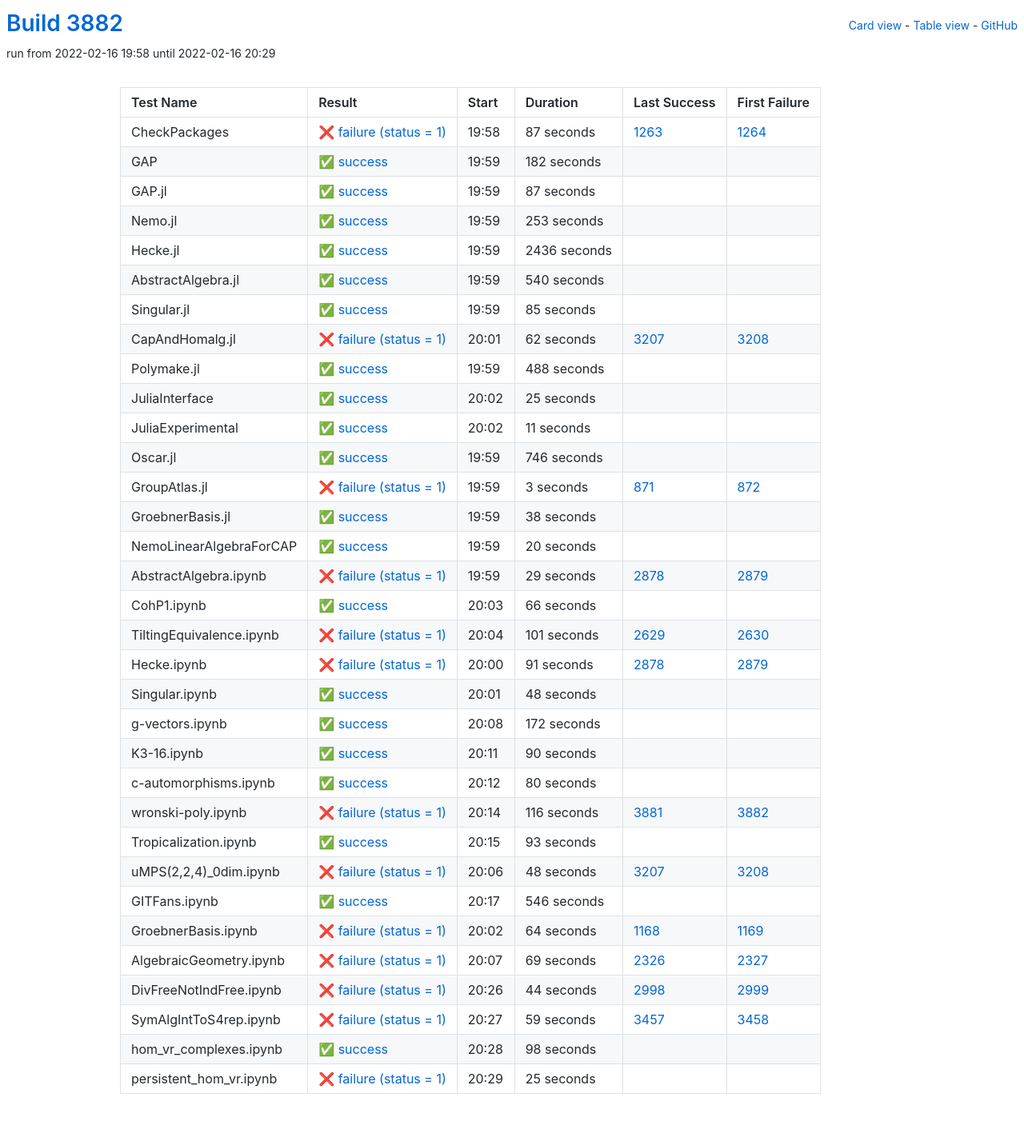
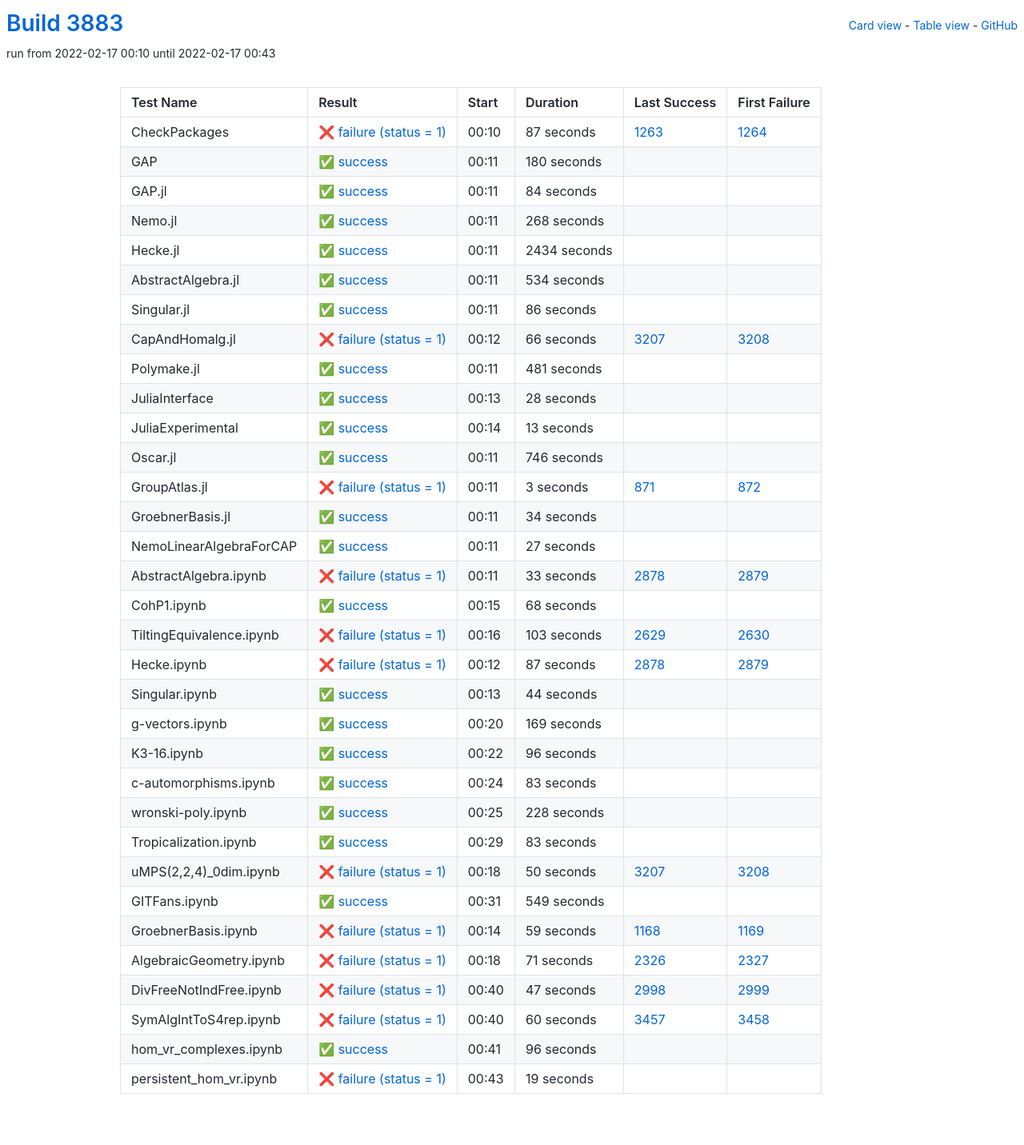
Before and after one commit to oscar-system/oscar-ci-status-stable, a Jekyll site: the page built from table.html, in a window 1280 px wide. Shown: the whole page at 80% size. Built offline with Jekyll 4.4.1, drawn with Linux system fonts in a browser that asks for light colours.

Commit message:
Build #3883

```diff
--- a/_data/ci.yml
+++ b/_data/ci.yml
@@ -1,6 +1,6 @@
 ---
-build: 3882
-build_url: https://oscarci.mathematik.uni-kl.de/job/oscar-stable/3882/
+build: 3883
+build_url: https://oscarci.mathematik.uni-kl.de/job/oscar-stable/3883/
 job: oscar-stable
 organization: oscar-system
 repo: oscar-ci-status-stable
@@ -8,8 +8,8 @@ repourl: https://github.com/oscar-system/oscar-ci-status-stable
 tests:
 - name: CheckPackages
   id: checkpackages
-  log: https://oscarci.mathematik.uni-kl.de/job/oscar-stable/3882/artifact/logs/build-3882/CheckPackages.log
-  start: 2022-02-16 19:58
+  log: https://oscarci.mathematik.uni-kl.de/job/oscar-stable/3883/artifact/logs/build-3883/CheckPackages.log
+  start: 2022-02-17 00:10
   success: false
   exitcode: 1
   status: failure
@@ -20,128 +20,128 @@ tests:
   first_failure_url: https://oscarci.mathematik.uni-kl.de/job/oscar-stable/1264/
 - name: GAP
   id: gap
-  log: https://oscarci.mathematik.uni-kl.de/job/oscar-stable/3882/artifact/logs/build-3882/GAP.log
-  start: 2022-02-16 19:59
+  log: https://oscarci.mathematik.uni-kl.de/job/oscar-stable/3883/artifact/logs/build-3883/GAP.log
+  start: 2022-02-17 00:11
   success: true
   exitcode: 0
   status: success
-  duration: 182
+  duration: 180
   last_success: false
   last_success_url:
   first_failure: false
   first_failure_url:
 - name: GAP.jl
   id: gap-jl
-  log: https://oscarci.mathematik.uni-kl.de/job/oscar-stable/3882/artifact/logs/build-3882/GAP.jl.log
-  start: 2022-02-16 19:59
+  log: https://oscarci.mathematik.uni-kl.de/job/oscar-stable/3883/artifact/logs/build-3883/GAP.jl.log
+  start: 2022-02-17 00:11
   success: true
   exitcode: 0
   status: success
-  duration: 87
+  duration: 84
   last_success: false
   last_success_url:
   first_failure: false
   first_failure_url:
 - name: Nemo.jl
   id: nemo-jl
-  log: https://oscarci.mathematik.uni-kl.de/job/oscar-stable/3882/artifact/logs/build-3882/Nemo.jl.log
-  start: 2022-02-16 19:59
+  log: https://oscarci.mathematik.uni-kl.de/job/oscar-stable/3883/artifact/logs/build-3883/Nemo.jl.log
+  start: 2022-02-17 00:11
   success: true
   exitcode: 0
   status: success
-  duration: 253
+  duration: 268
   last_success: false
   last_success_url:
   first_failure: false
   first_failure_url:
 - name: Hecke.jl
   id: hecke-jl
-  log: https://oscarci.mathematik.uni-kl.de/job/oscar-stable/3882/artifact/logs/build-3882/Hecke.jl.log
-  start: 2022-02-16 19:59
+  log: https://oscarci.mathematik.uni-kl.de/job/oscar-stable/3883/artifact/logs/build-3883/Hecke.jl.log
+  start: 2022-02-17 00:11
   success: true
   exitcode: 0
   status: success
-  duration: 2436
+  duration: 2434
   last_success: false
   last_success_url:
   first_failure: false
   first_failure_url:
 - name: AbstractAlgebra.jl
   id: abstractalgebra-jl
-  log: https://oscarci.mathematik.uni-kl.de/job/oscar-stable/3882/artifact/logs/build-3882/AbstractAlgebra.jl.log
-  start: 2022-02-16 19:59
+  log: https://oscarci.mathematik.uni-kl.de/job/oscar-stable/3883/artifact/logs/build-3883/AbstractAlgebra.jl.log
+  start: 2022-02-17 00:11
   success: true
   exitcode: 0
   status: success
-  duration: 540
+  duration: 534
   last_success: false
   last_success_url:
   first_failure: false
   first_failure_url:
 - name: Singular.jl
   id: singular-jl
-  log: https://oscarci.mathematik.uni-kl.de/job/oscar-stable/3882/artifact/logs/build-3882/Singular.jl.log
-  start: 2022-02-16 19:59
+  log: https://oscarci.mathematik.uni-kl.de/job/oscar-stable/3883/artifact/logs/build-3883/Singular.jl.log
+  start: 2022-02-17 00:11
   success: true
   exitcode: 0
   status: success
-  duration: 85
+  duration: 86
   last_success: false
   last_success_url:
   first_failure: false
   first_failure_url:
 - name: CapAndHomalg.jl
   id: capandhomalg-jl
-  log: https://oscarci.mathematik.uni-kl.de/job/oscar-stable/3882/artifact/logs/build-3882/CapAndHomalg.jl.log
-  start: 2022-02-16 20:01
+  log: https://oscarci.mathematik.uni-kl.de/job/oscar-stable/3883/artifact/logs/build-3883/CapAndHomalg.jl.log
+  start: 2022-02-17 00:12
   success: false
   exitcode: 1
   status: failure
-  duration: 62
+  duration: 66
   last_success: 3207
   last_success_url: https://oscarci.mathematik.uni-kl.de/job/oscar-stable/3207/
   first_failure: 3208
   first_failure_url: https://oscarci.mathematik.uni-kl.de/job/oscar-stable/3208/
 - name: Polymake.jl
   id: polymake-jl
-  log: https://oscarci.mathematik.uni-kl.de/job/oscar-stable/3882/artifact/logs/build-3882/Polymake.jl.log
-  start: 2022-02-16 19:59
+  log: https://oscarci.mathematik.uni-kl.de/job/oscar-stable/3883/artifact/logs/build-3883/Polymake.jl.log
+  start: 2022-02-17 00:11
   success: true
   exitcode: 0
   status: success
-  duration: 488
+  duration: 481
   last_success: false
   last_success_url:
   first_failure: false
   first_failure_url:
 - name: JuliaInterface
   id: juliainterface
-  log: https://oscarci.mathematik.uni-kl.de/job/oscar-stable/3882/artifact/logs/build-3882/JuliaInterface.log
-  start: 2022-02-16 20:02
+  log: https://oscarci.mathematik.uni-kl.de/job/oscar-stable/3883/artifact/logs/build-3883/JuliaInterface.log
+  start: 2022-02-17 00:13
   success: true
   exitcode: 0
   status: success
-  duration: 25
+  duration: 28
   last_success: false
   last_success_url:
   first_failure: false
   first_failure_url:
 - name: JuliaExperimental
   id: juliaexperimental
-  log: https://oscarci.mathematik.uni-kl.de/job/oscar-stable/3882/artifact/logs/build-3882/JuliaExperimental.log
-  start: 2022-02-16 20:02
+  log: https://oscarci.mathematik.uni-kl.de/job/oscar-stable/3883/artifact/logs/build-3883/JuliaExperimental.log
+  start: 2022-02-17 00:14
   success: true
   exitcode: 0
   status: success
-  duration: 11
+  duration: 13
   last_success: false
   last_success_url:
   first_failure: false
   first_failure_url:
 - name: Oscar.jl
   id: oscar-jl
-  log: https://oscarci.mathematik.uni-kl.de/job/oscar-stable/3882/artifact/logs/build-3882/Oscar.jl.log
-  start: 2022-02-16 19:59
+  log: https://oscarci.mathematik.uni-kl.de/job/oscar-stable/3883/artifact/logs/build-3883/Oscar.jl.log
+  start: 2022-02-17 00:11
   success: true
   exitcode: 0
   status: success
@@ -152,8 +152,8 @@ tests:
   first_failure_url:
 - name: GroupAtlas.jl
   id: groupatlas-jl
-  log: https://oscarci.mathematik.uni-kl.de/job/oscar-stable/3882/artifact/logs/build-3882/GroupAtlas.jl.log
-  start: 2022-02-16 19:59
+  log: https://oscarci.mathematik.uni-kl.de/job/oscar-stable/3883/artifact/logs/build-3883/GroupAtlas.jl.log
+  start: 2022-02-17 00:11
   success: false
   exitcode: 1
   status: failure
@@ -164,240 +164,240 @@ tests:
   first_failure_url: https://oscarci.mathematik.uni-kl.de/job/oscar-stable/872/
 - name: GroebnerBasis.jl
   id: groebnerbasis-jl
-  log: https://oscarci.mathematik.uni-kl.de/job/oscar-stable/3882/artifact/logs/build-3882/GroebnerBasis.jl.log
-  start: 2022-02-16 19:59
+  log: https://oscarci.mathematik.uni-kl.de/job/oscar-stable/3883/artifact/logs/build-3883/GroebnerBasis.jl.log
+  start: 2022-02-17 00:11
   success: true
   exitcode: 0
   status: success
-  duration: 38
+  duration: 34
   last_success: false
   last_success_url:
   first_failure: false
   first_failure_url:
 - name: NemoLinearAlgebraForCAP
   id: nemolinearalgebraforcap
-  log: https://oscarci.mathematik.uni-kl.de/job/oscar-stable/3882/artifact/logs/build-3882/NemoLinearAlgebraForCAP.log
-  start: 2022-02-16 19:59
+  log: https://oscarci.mathematik.uni-kl.de/job/oscar-stable/3883/artifact/logs/build-3883/NemoLinearAlgebraForCAP.log
+  start: 2022-02-17 00:11
   success: true
   exitcode: 0
   status: success
-  duration: 20
+  duration: 27
   last_success: false
   last_success_url:
   first_failure: false
   first_failure_url:
 - name: AbstractAlgebra.ipynb
   id: abstractalgebra-ipynb
-  log: https://oscarci.mathematik.uni-kl.de/job/oscar-stable/3882/artifact/logs/build-3882/AbstractAlgebra.ipynb.log
-  start: 2022-02-16 19:59
+  log: https://oscarci.mathematik.uni-kl.de/job/oscar-stable/3883/artifact/logs/build-3883/AbstractAlgebra.ipynb.log
+  start: 2022-02-17 00:11
   success: false
   exitcode: 1
   status: failure
-  duration: 29
+  duration: 33
   last_success: 2878
   last_success_url: https://oscarci.mathematik.uni-kl.de/job/oscar-stable/2878/
   first_failure: 2879
   first_failure_url: https://oscarci.mathematik.uni-kl.de/job/oscar-stable/2879/
 - name: CohP1.ipynb
   id: cohp1-ipynb
-  log: https://oscarci.mathematik.uni-kl.de/job/oscar-stable/3882/artifact/logs/build-3882/CohP1.ipynb.log
-  start: 2022-02-16 20:03
+  log: https://oscarci.mathematik.uni-kl.de/job/oscar-stable/3883/artifact/logs/build-3883/CohP1.ipynb.log
+  start: 2022-02-17 00:15
   success: true
   exitcode: 0
   status: success
-  duration: 66
+  duration: 68
   last_success: false
   last_success_url:
   first_failure: false
   first_failure_url:
 - name: TiltingEquivalence.ipynb
   id: tiltingequivalence-ipynb
-  log: https://oscarci.mathematik.uni-kl.de/job/oscar-stable/3882/artifact/logs/build-3882/TiltingEquivalence.ipynb.log
-  start: 2022-02-16 20:04
+  log: https://oscarci.mathematik.uni-kl.de/job/oscar-stable/3883/artifact/logs/build-3883/TiltingEquivalence.ipynb.log
+  start: 2022-02-17 00:16
   success: false
   exitcode: 1
   status: failure
-  duration: 101
+  duration: 103
   last_success: 2629
   last_success_url: https://oscarci.mathematik.uni-kl.de/job/oscar-stable/2629/
   first_failure: 2630
   first_failure_url: https://oscarci.mathematik.uni-kl.de/job/oscar-stable/2630/
 - name: Hecke.ipynb
   id: hecke-ipynb
-  log: https://oscarci.mathematik.uni-kl.de/job/oscar-stable/3882/artifact/logs/build-3882/Hecke.ipynb.log
-  start: 2022-02-16 20:00
+  log: https://oscarci.mathematik.uni-kl.de/job/oscar-stable/3883/artifact/logs/build-3883/Hecke.ipynb.log
+  start: 2022-02-17 00:12
   success: false
   exitcode: 1
   status: failure
-  duration: 91
+  duration: 87
   last_success: 2878
   last_success_url: https://oscarci.mathematik.uni-kl.de/job/oscar-stable/2878/
   first_failure: 2879
   first_failure_url: https://oscarci.mathematik.uni-kl.de/job/oscar-stable/2879/
 - name: Singular.ipynb
   id: singular-ipynb
-  log: https://oscarci.mathematik.uni-kl.de/job/oscar-stable/3882/artifact/logs/build-3882/Singular.ipynb.log
-  start: 2022-02-16 20:01
+  log: https://oscarci.mathematik.uni-kl.de/job/oscar-stable/3883/artifact/logs/build-3883/Singular.ipynb.log
+  start: 2022-02-17 00:13
   success: true
   exitcode: 0
   status: success
-  duration: 48
+  duration: 44
   last_success: false
   last_success_url:
   first_failure: false
   first_failure_url:
 - name: g-vectors.ipynb
   id: g-vectors-ipynb
-  log: https://oscarci.mathematik.uni-kl.de/job/oscar-stable/3882/artifact/logs/build-3882/g-vectors.ipynb.log
-  start: 2022-02-16 20:08
+  log: https://oscarci.mathematik.uni-kl.de/job/oscar-stable/3883/artifact/logs/build-3883/g-vectors.ipynb.log
+  start: 2022-02-17 00:20
   success: true
   exitcode: 0
   status: success
-  duration: 172
+  duration: 169
   last_success: false
   last_success_url:
   first_failure: false
   first_failure_url:
 - name: K3-16.ipynb
   id: k3-16-ipynb
-  log: https://oscarci.mathematik.uni-kl.de/job/oscar-stable/3882/artifact/logs/build-3882/K3-16.ipynb.log
-  start: 2022-02-16 20:11
+  log: https://oscarci.mathematik.uni-kl.de/job/oscar-stable/3883/artifact/logs/build-3883/K3-16.ipynb.log
+  start: 2022-02-17 00:22
   success: true
   exitcode: 0
   status: success
-  duration: 90
+  duration: 96
   last_success: false
   last_success_url:
   first_failure: false
   first_failure_url:
 - name: c-automorphisms.ipynb
   id: c-automorphisms-ipynb
-  log: https://oscarci.mathematik.uni-kl.de/job/oscar-stable/3882/artifact/logs/build-3882/c-automorphisms.ipynb.log
-  start: 2022-02-16 20:12
+  log: https://oscarci.mathematik.uni-kl.de/job/oscar-stable/3883/artifact/logs/build-3883/c-automorphisms.ipynb.log
+  start: 2022-02-17 00:24
   success: true
   exitcode: 0
   status: success
-  duration: 80
+  duration: 83
   last_success: false
   last_success_url:
   first_failure: false
   first_failure_url:
 - name: wronski-poly.ipynb
   id: wronski-poly-ipynb
-  log: https://oscarci.mathematik.uni-kl.de/job/oscar-stable/3882/artifact/logs/build-3882/wronski-poly.ipynb.log
-  start: 2022-02-16 20:14
-  success: false
-  exitcode: 1
-  status: failure
-  duration: 116
-  last_success: 3881
-  last_success_url: https://oscarci.mathematik.uni-kl.de/job/oscar-stable/3881/
-  first_failure: 3882
-  first_failure_url: https://oscarci.mathematik.uni-kl.de/job/oscar-stable/3882/
-- name: Tropicalization.ipynb
-  id: tropicalization-ipynb
-  log: https://oscarci.mathematik.uni-kl.de/job/oscar-stable/3882/artifact/logs/build-3882/Tropicalization.ipynb.log
-  start: 2022-02-16 20:15
+  log: https://oscarci.mathematik.uni-kl.de/job/oscar-stable/3883/artifact/logs/build-3883/wronski-poly.ipynb.log
+  start: 2022-02-17 00:25
   success: true
   exitcode: 0
   status: success
-  duration: 93
+  duration: 228
+  last_success: false
+  last_success_url:
+  first_failure: false
+  first_failure_url:
+- name: Tropicalization.ipynb
+  id: tropicalization-ipynb
+  log: https://oscarci.mathematik.uni-kl.de/job/oscar-stable/3883/artifact/logs/build-3883/Tropicalization.ipynb.log
+  start: 2022-02-17 00:29
+  success: true
+  exitcode: 0
+  status: success
+  duration: 83
   last_success: false
   last_success_url:
   first_failure: false
   first_failure_url:
 - name: uMPS(2,2,4)_0dim.ipynb
   id: umps-2-2-4-0dim-ipynb
-  log: https://oscarci.mathematik.uni-kl.de/job/oscar-stable/3882/artifact/logs/build-3882/uMPS-2-2-4-_0dim.ipynb.log
-  start: 2022-02-16 20:06
+  log: https://oscarci.mathematik.uni-kl.de/job/oscar-stable/3883/artifact/logs/build-3883/uMPS-2-2-4-_0dim.ipynb.log
+  start: 2022-02-17 00:18
   success: false
   exitcode: 1
   status: failure
-  duration: 48
+  duration: 50
   last_success: 3207
   last_success_url: https://oscarci.mathematik.uni-kl.de/job/oscar-stable/3207/
   first_failure: 3208
   first_failure_url: https://oscarci.mathematik.uni-kl.de/job/oscar-stable/3208/
 - name: GITFans.ipynb
   id: gitfans-ipynb
-  log: https://oscarci.mathematik.uni-kl.de/job/oscar-stable/3882/artifact/logs/build-3882/GITFans.ipynb.log
-  start: 2022-02-16 20:17
+  log: https://oscarci.mathematik.uni-kl.de/job/oscar-stable/3883/artifact/logs/build-3883/GITFans.ipynb.log
+  start: 2022-02-17 00:31
   success: true
   exitcode: 0
   status: success
-  duration: 546
+  duration: 549
   last_success: false
   last_success_url:
   first_failure: false
   first_failure_url:
 - name: GroebnerBasis.ipynb
   id: groebnerbasis-ipynb
-  log: https://oscarci.mathematik.uni-kl.de/job/oscar-stable/3882/artifact/logs/build-3882/GroebnerBasis.ipynb.log
-  start: 2022-02-16 20:02
+  log: https://oscarci.mathematik.uni-kl.de/job/oscar-stable/3883/artifact/logs/build-3883/GroebnerBasis.ipynb.log
+  start: 2022-02-17 00:14
   success: false
   exitcode: 1
   status: failure
-  duration: 64
+  duration: 59
   last_success: 1168
   last_success_url: https://oscarci.mathematik.uni-kl.de/job/oscar-stable/1168/
   first_failure: 1169
   first_failure_url: https://oscarci.mathematik.uni-kl.de/job/oscar-stable/1169/
 - name: AlgebraicGeometry.ipynb
   id: algebraicgeometry-ipynb
-  log: https://oscarci.mathematik.uni-kl.de/job/oscar-stable/3882/artifact/logs/build-3882/AlgebraicGeometry.ipynb.log
-  start: 2022-02-16 20:07
+  log: https://oscarci.mathematik.uni-kl.de/job/oscar-stable/3883/artifact/logs/build-3883/AlgebraicGeometry.ipynb.log
+  start: 2022-02-17 00:18
   success: false
   exitcode: 1
   status: failure
-  duration: 69
+  duration: 71
   last_success: 2326
   last_success_url: https://oscarci.mathematik.uni-kl.de/job/oscar-stable/2326/
   first_failure: 2327
   first_failure_url: https://oscarci.mathematik.uni-kl.de/job/oscar-stable/2327/
 - name: DivFreeNotIndFree.ipynb
   id: divfreenotindfree-ipynb
-  log: https://oscarci.mathematik.uni-kl.de/job/oscar-stable/3882/artifact/logs/build-3882/DivFreeNotIndFree.ipynb.log
-  start: 2022-02-16 20:26
+  log: https://oscarci.mathematik.uni-kl.de/job/oscar-stable/3883/artifact/logs/build-3883/DivFreeNotIndFree.ipynb.log
+  start: 2022-02-17 00:40
   success: false
   exitcode: 1
   status: failure
-  duration: 44
+  duration: 47
   last_success: 2998
   last_success_url: https://oscarci.mathematik.uni-kl.de/job/oscar-stable/2998/
   first_failure: 2999
   first_failure_url: https://oscarci.mathematik.uni-kl.de/job/oscar-stable/2999/
 - name: SymAlgIntToS4rep.ipynb
   id: symalginttos4rep-ipynb
-  log: https://oscarci.mathematik.uni-kl.de/job/oscar-stable/3882/artifact/logs/build-3882/SymAlgIntToS4rep.ipynb.log
-  start: 2022-02-16 20:27
+  log: https://oscarci.mathematik.uni-kl.de/job/oscar-stable/3883/artifact/logs/build-3883/SymAlgIntToS4rep.ipynb.log
+  start: 2022-02-17 00:40
   success: false
   exitcode: 1
   status: failure
-  duration: 59
+  duration: 60
   last_success: 3457
   last_success_url: https://oscarci.mathematik.uni-kl.de/job/oscar-stable/3457/
   first_failure: 3458
   first_failure_url: https://oscarci.mathematik.uni-kl.de/job/oscar-stable/3458/
 - name: hom_vr_complexes.ipynb
   id: hom-vr-complexes-ipynb
-  log: https://oscarci.mathematik.uni-kl.de/job/oscar-stable/3882/artifact/logs/build-3882/hom_vr_complexes.ipynb.log
-  start: 2022-02-16 20:28
+  log: https://oscarci.mathematik.uni-kl.de/job/oscar-stable/3883/artifact/logs/build-3883/hom_vr_complexes.ipynb.log
+  start: 2022-02-17 00:41
   success: true
   exitcode: 0
   status: success
-  duration: 98
+  duration: 96
   last_success: false
   last_success_url:
   first_failure: false
   first_failure_url:
 - name: persistent_hom_vr.ipynb
   id: persistent-hom-vr-ipynb
-  log: https://oscarci.mathematik.uni-kl.de/job/oscar-stable/3882/artifact/logs/build-3882/persistent_hom_vr.ipynb.log
-  start: 2022-02-16 20:29
+  log: https://oscarci.mathematik.uni-kl.de/job/oscar-stable/3883/artifact/logs/build-3883/persistent_hom_vr.ipynb.log
+  start: 2022-02-17 00:43
   success: false
   exitcode: 1
   status: failure
-  duration: 25
+  duration: 19
   last_success: false
   last_success_url:
   first_failure: false
```
Also changed, not shown: README.md.
